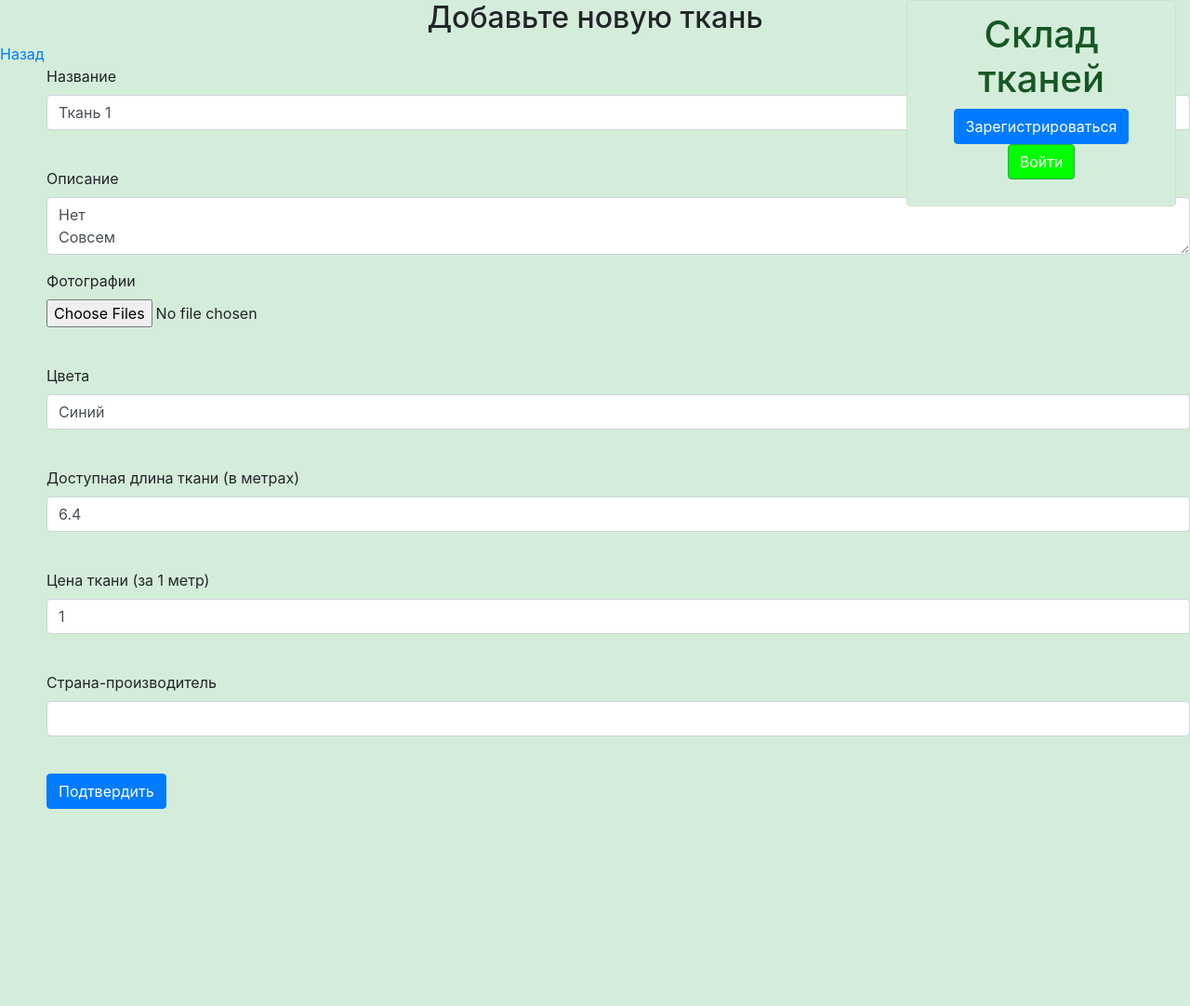
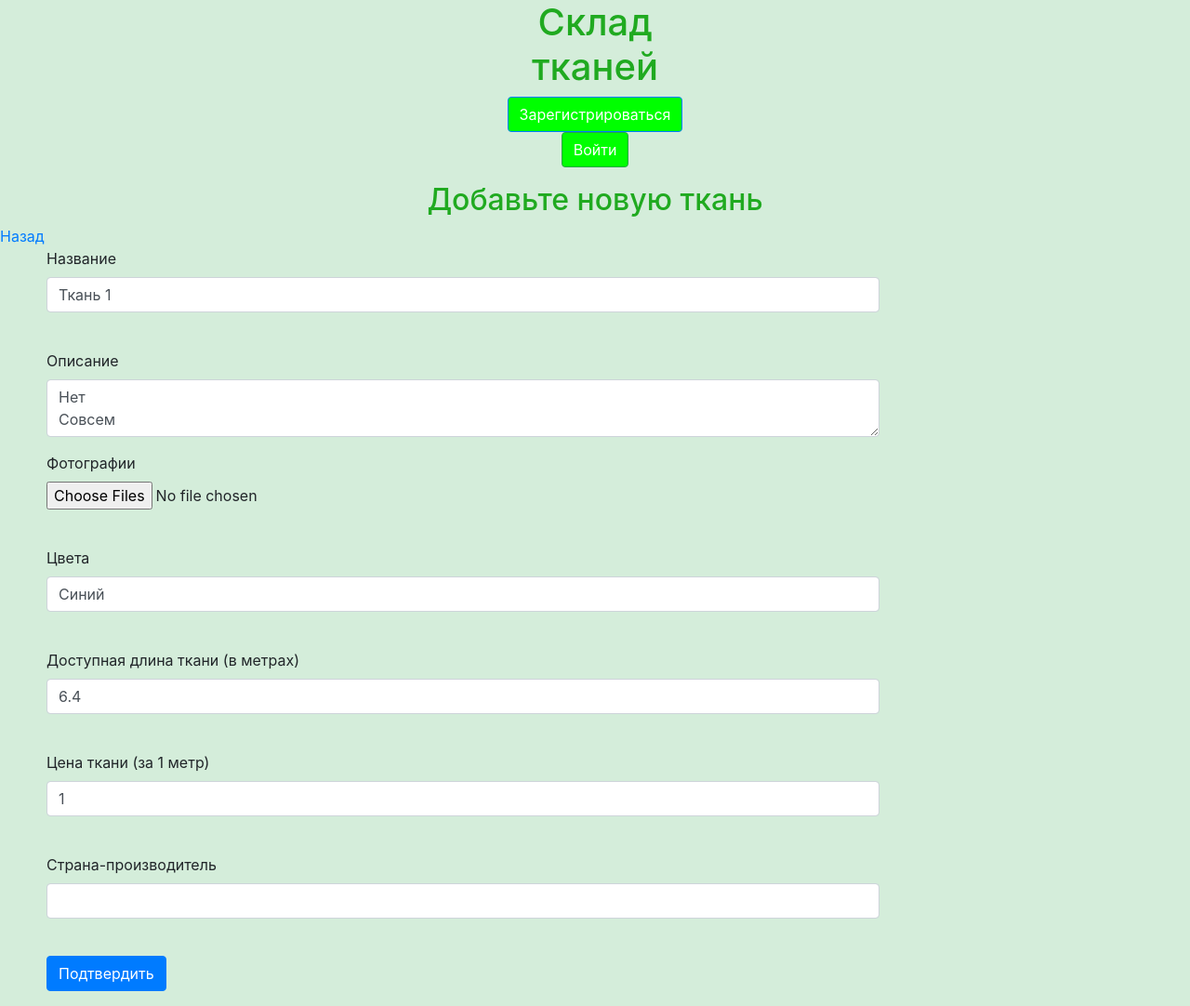
Before and after one commit to GlebVoronin/YandexWebServerProjectwithAPI, a Flask app: page /1 in a window 1280 px wide. Shown: the whole page at 93% size. Before the commit the page ends 870 px from the top, so only its background shows below. Run offline with Flask 2, Linux system fonts and the light colour scheme; data comes from the database, SQL or seed files in the repository; parts of the project's set-up code (start-up, migrations or seed data) failed here and were passed over; some libraries are stand-ins or nearby versions.

Commit message:
Style reformat

```diff
--- /dev/null
+++ b/static/css/style_v4.css
@@ -0,0 +1,34 @@
+body {
+  background-color: #d4edda;
+}
+
+#login {
+  background-color: #00ff00;
+}
+#register {
+  background-color: #00ff00;
+}
+#auth_block {
+  width: 20%;
+}
+#img_view {
+   width: 70%;
+}
+h1 {
+  color: #20aa20;
+}
+h2 {
+  color: #20aa20;
+}
+h3 {
+  color: #20aa20;
+}
+form {
+width: 70%;
+left:5%;
+}
+#back {
+width: 100px;
+height: 30px;
+color: #00ff00;
+}
--- a/templates/base.html
+++ b/templates/base.html
@@ -8,18 +8,18 @@
           crossorigin="anonymous">
     <link rel="stylesheet"
       type="text/css"
-      href="../static/css/style_v3.css"/>
+      href="../static/css/style_v4.css"/>
     <title>{{ title }}</title>
 </head>
 <body>
-<div class="container text-center" style="position:absolute;width:25%;right: 0;">
-    <div class="alert alert-success" role="alert" align="center">
+<div class="container text-center" id="auth_block">
+    <div align="center">
         <h1>Склад тканей</h1>
         {% if current_user.is_authenticated %}
         <a class="navbar-brand" href="/logout">{{ current_user.name }} {{ current_user.surname }}</a>
         {% else %}
         <p>
-            <a class="btn btn-primary " href="/register">Зарегистрироваться</a>
+            <a class="btn btn-primary " id="register" href="/register">Зарегистрироваться</a>
             <a class="btn btn-success" id="login" href="/login">Войти</a> <!-- 00ff00-->
         </p>
         {% endif %}
```
